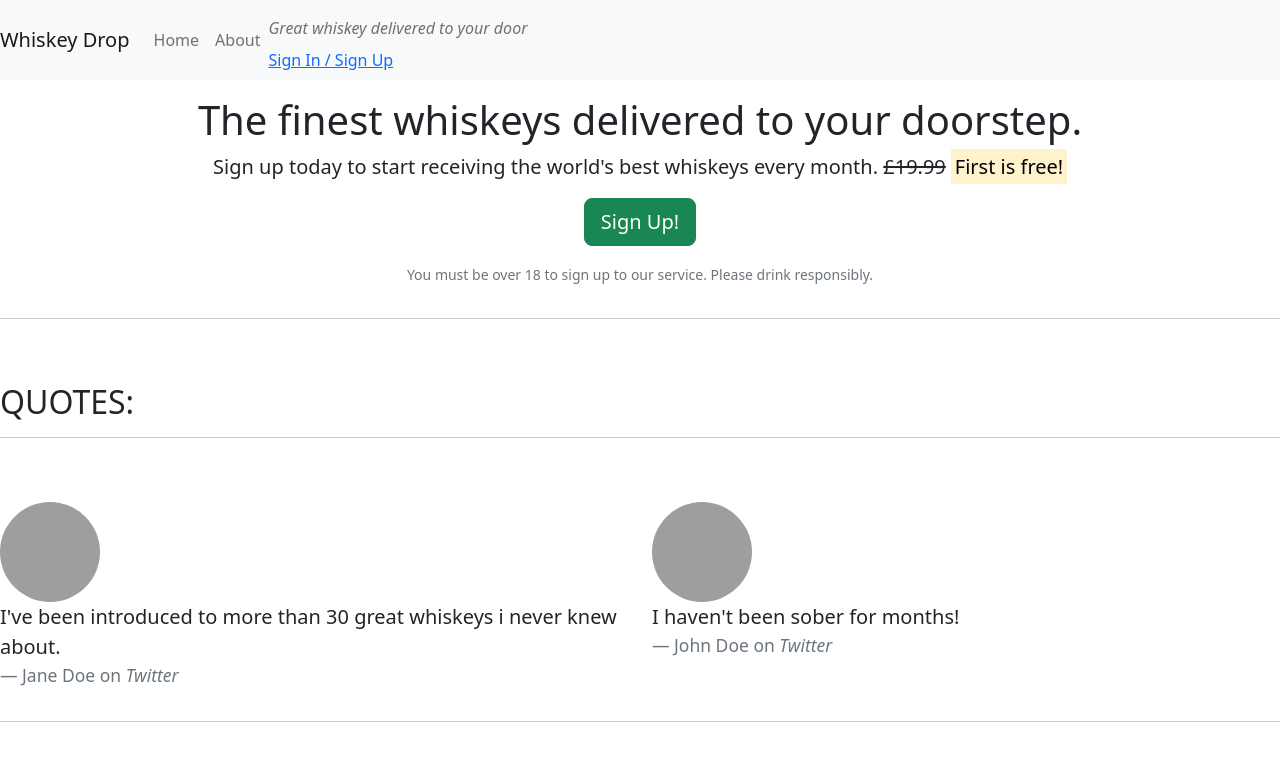
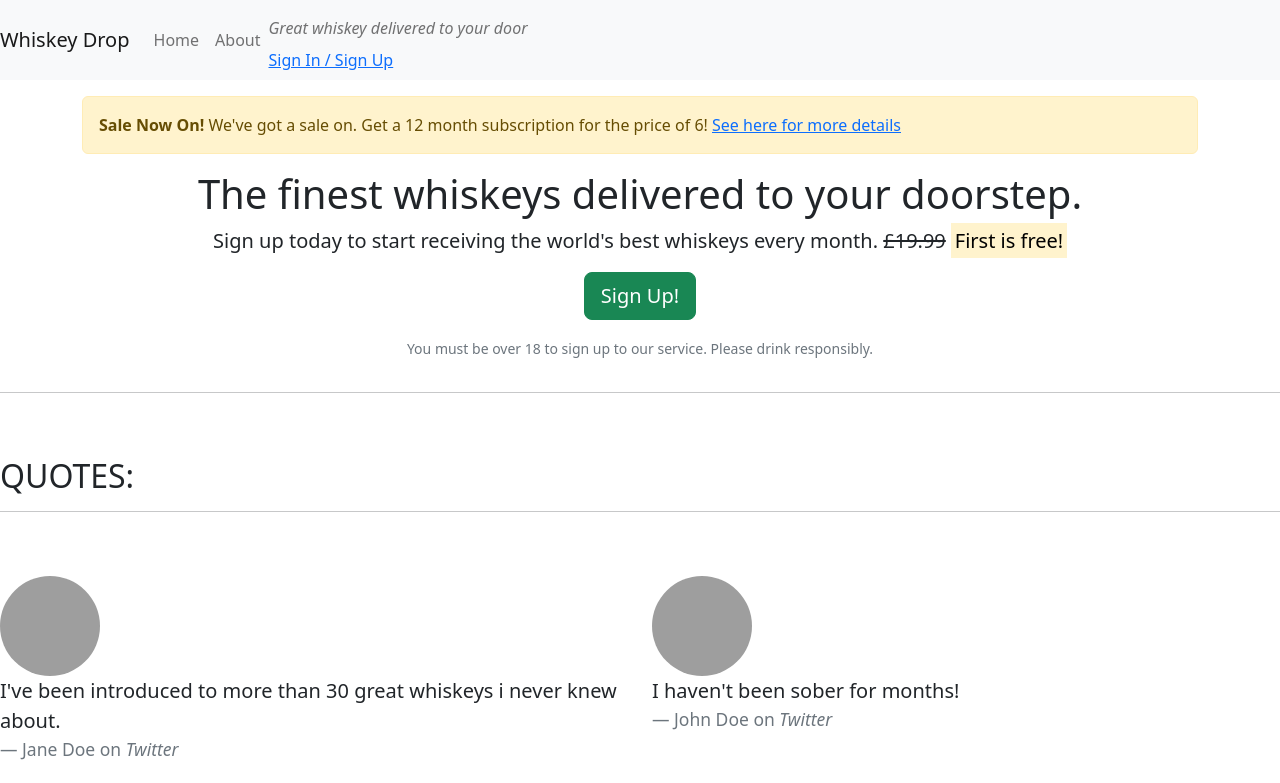
Before and after one commit to CiaranBrain/bootstrap-practice, a plain HTML site: page index.html in a window 1280 px wide. Shown: the top 783 px of the page. Drawn offline with nearby package versions, Linux system fonts and the light colour scheme; grey boxes are pictures that could not be loaded.

Commit message:
corrected divs

```diff
--- a/index.html
+++ b/index.html
@@ -1,5 +1,5 @@
 <!DOCTYPE html>
-<html lang="en">
+<html lang="en-us">
 
 <head>
     <meta charset="UTF-8">
@@ -25,7 +25,17 @@
             <a href="/login">Sign In / Sign Up</a>
         </div>
     </nav>
+    <!-- Navbar end  -->
+
     <article class="container mt-3">
+        <div class="row d-none d-sm-block">
+            <div class="col-12">
+                <div class="alert alert-warning">
+                    <strong>Sale Now On!</strong> We've got a sale on. Get a 12 month subscription for the price of 6!
+                    <a href="">See here for more details</a>
+                </div>
+            </div>
+        </div>
         <!-- Callout -->
         <div class="row">
             <div class="col-12">
@@ -59,6 +69,8 @@
                     <div class="d-none d-sm-block">
                         <img src="https://github.com/Code-Institute-Solutions/BootstrappingYourNextBigIdea-BS4/blob/master/03-Components/02-core_components-part-2/images/girl-image.png?raw=true"
                             alt="woman image" class="rounded-circle mr-3" height="100" width="100">
+                    </div>
+                    <div class="media-body">
                         <blockquote class="blockquote">
                             <p>I've been introduced to more than 30 great whiskeys i never knew about.</p>
                             <footer class="blockquote-footer">Jane Doe on <cite title="Twitter">Twitter</cite></footer>
@@ -78,6 +90,7 @@
                     </div>
                 </div>
             </div>
+        </div>
     </section>
     <!-- Quotes end  -->
     <hr>
```
